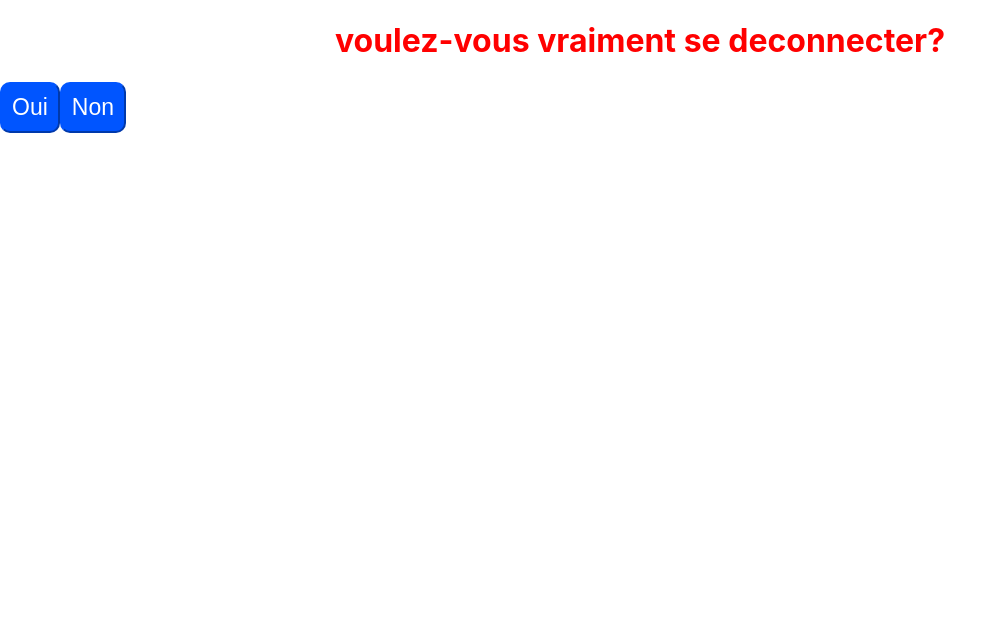
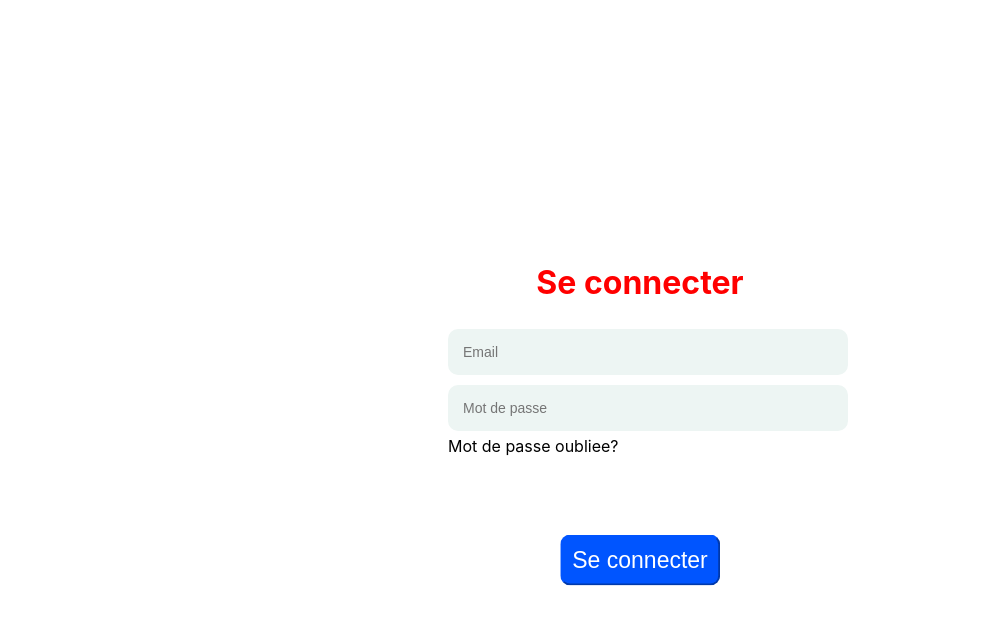
Before and after one commit to Dalel1akremi/gestion-des-notes, a React (Create React App) app in the folder frontend/: page / in a window 1280 px wide. Shown: the top 624 px of the page, without its empty margins (0-1007 px from the left). Built offline with nearby package versions, Linux system fonts and the light colour scheme.

Commit message:
chore clean up

```diff
--- a/frontend/src/App.js
+++ b/frontend/src/App.js
@@ -18,7 +18,7 @@ function App() {
     <Fragment>
       <BrowserRouter>
         <Routes>
-          <Route path="/" element={<Home />} />
+          <Route path="/" element={<Login />} />
           <Route path="/login" element={<Login />} />
           <Route path="/AjoutMatiere" element={<AjoutMatiere />} />
           <Route path="/EditMatiere" element={<EditMatiere />} />
--- a/frontend/src/components/login.jsx
+++ b/frontend/src/components/login.jsx
@@ -16,7 +16,7 @@ const Login = () => {
 
       if (token) {
         localStorage.setItem("token", token);
-        window.location = "/acceuil";
+        window.location = "/Affichematiere";
       } else {
         setMsg("User Not Found");
       }
@@ -49,7 +49,7 @@ placeholder="Mot de passe" type='password'/>
   <a href="/Reintialisation"  className="text-primary">Mot de passe oubliee?</a>
 </div>
 {msg && <div className="error_msg">{msg}</div>}
-<a href="/acceuil" ><button className="centerr">Se connecter</button></a>
+<a href="/Affichematiere" ><button className="centerr">Se connecter</button></a>
 </form>
 </div>
   );
```
